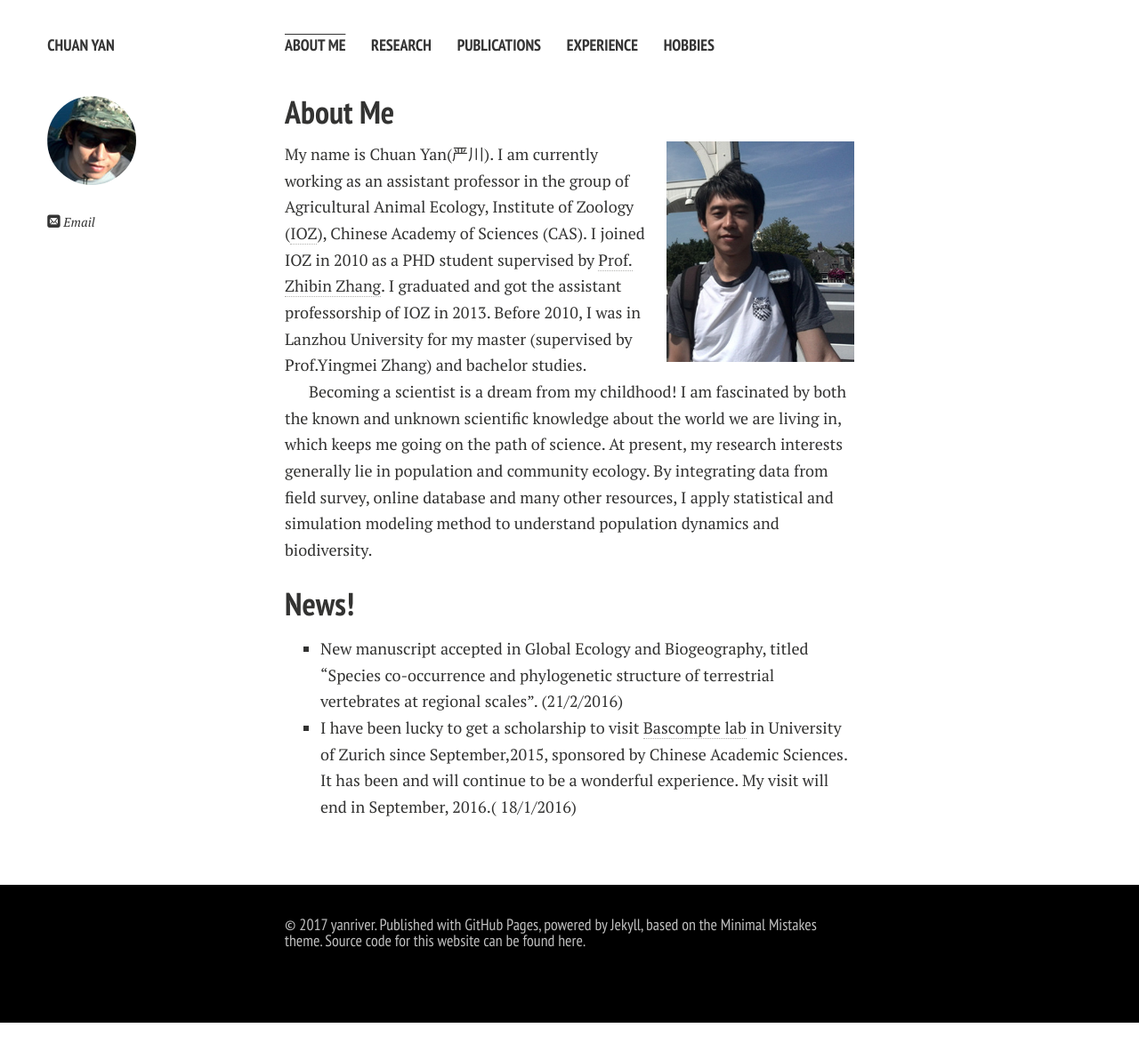
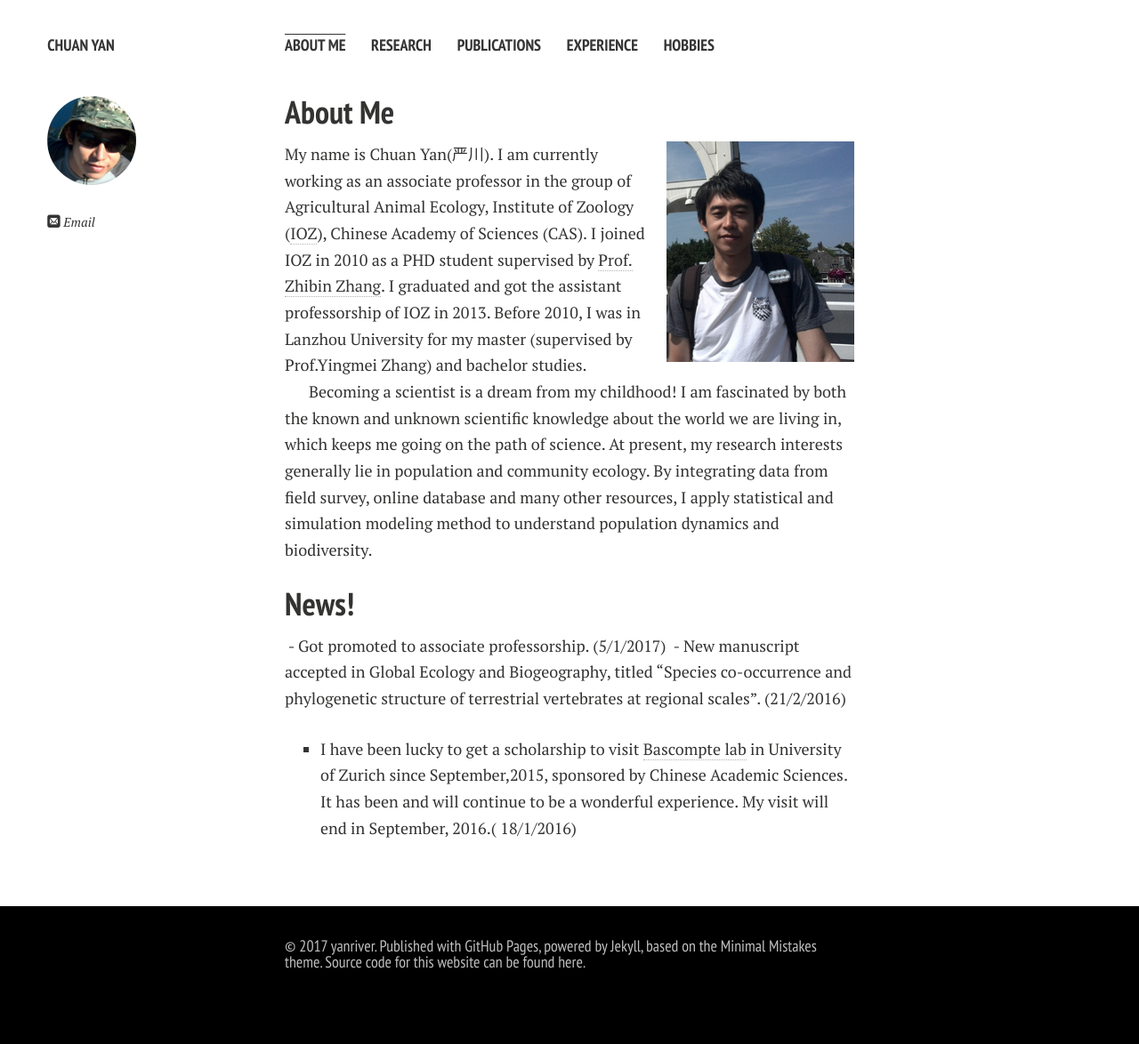
Before and after one commit to yanriver/yanriver.github.io, a Jekyll site: the page built from index.md, in a window 1280 px wide. Shown: the whole page at 89% size. Built offline with Jekyll 4.4.1, drawn with Linux system fonts in a browser that asks for light colours; nearby versions of some CDN libraries; before the commit the page ends 1150 px from its top, so only the background shows below that.

Commit message:
Update index.md

```diff
--- a/index.md
+++ b/index.md
@@ -5,7 +5,7 @@ layout: page
 <h2> About Me </h2>
 
 <img src="/images/yan1.jpg" class="floatpic" width="200" height="200">
-My name is Chuan Yan(严川).  I am currently working as an assistant professor in the group of Agricultural Animal Ecology, Institute of Zoology ([IOZ]), Chinese Academy of Sciences (CAS).
+My name is Chuan Yan(严川).  I am currently working as an associate professor in the group of Agricultural Animal Ecology, Institute of Zoology ([IOZ]), Chinese Academy of Sciences (CAS).
 I joined IOZ in 2010 as a PHD student supervised by [Prof. Zhibin Zhang]. I graduated and got the assistant professorship of IOZ in 2013.
 Before 2010, I was in Lanzhou University for my master (supervised by Prof.Yingmei Zhang) and bachelor studies.
 
@@ -19,5 +19,6 @@ population dynamics and biodiversity.
 [Bascompte lab]:http://www.bascompte.net
 
 <h2>News!</h2>
-  - New manuscript accepted in Global Ecology and Biogeography, titled "Species co-occurrence and phylogenetic structure of terrestrial vertebrates at regional scales". (21/2/2016)
+  - Got promoted to associate professorship. (5/1/2017)
+  - New manuscript accepted in Global Ecology and Biogeography, titled "Species co-occurrence and phylogenetic structure of terrestrial vertebrates at regional scales". (21/2/2016)
   - I have been lucky to get a scholarship to visit [Bascompte lab] in University of Zurich since September,2015, sponsored by Chinese Academic Sciences. It has been and will continue to be a wonderful experience. My visit will end in September, 2016.( 18/1/2016)
```
